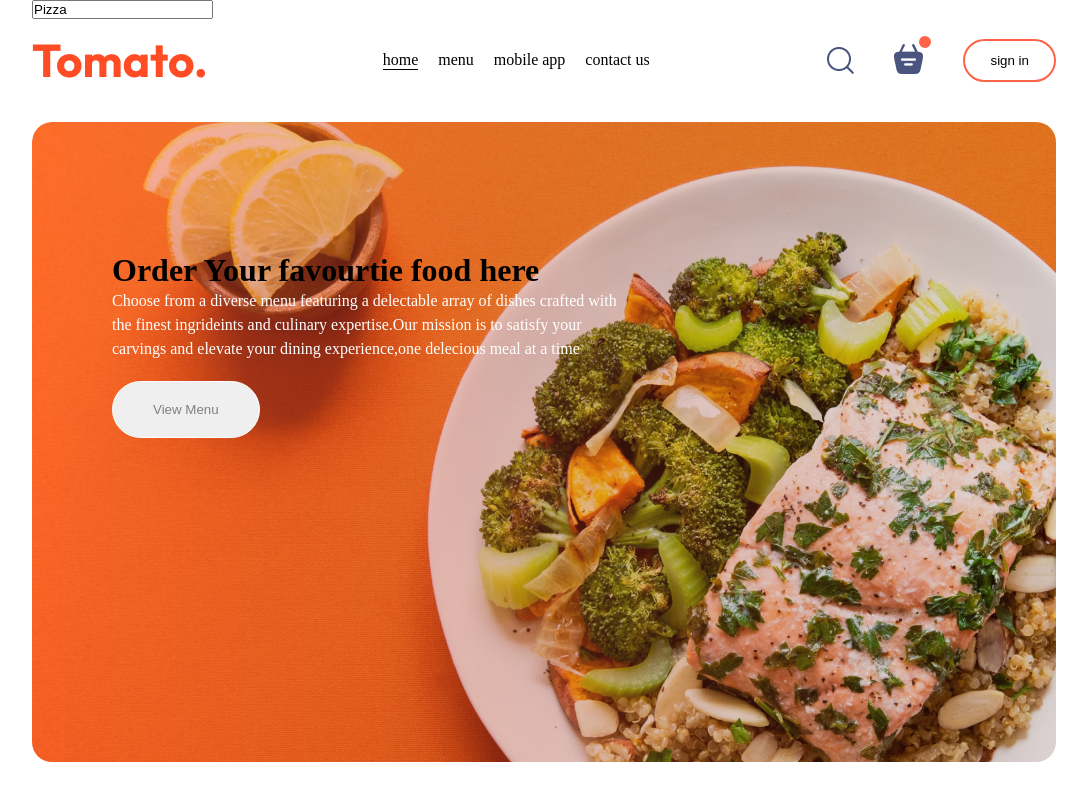
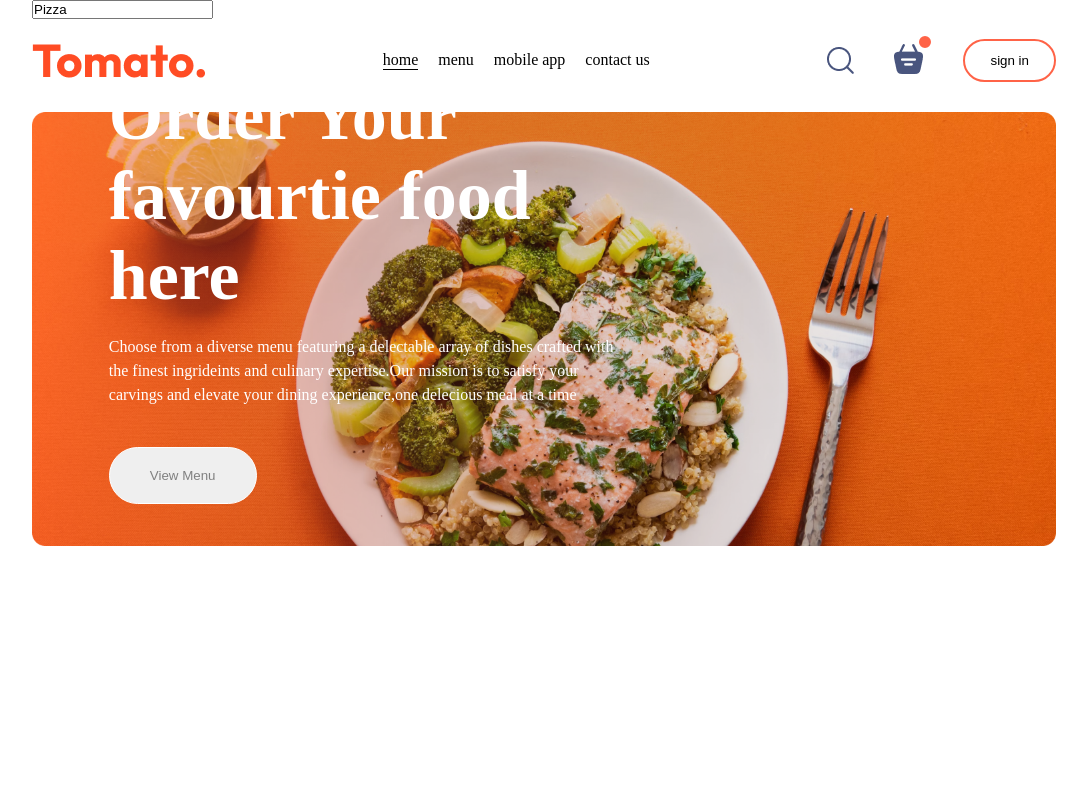
Before and after one commit to Ayush202Patel/tomatoPractice, a React (Vite) app in the folder practice/: page / in a window 1280 px wide. Shown: the whole page, without its empty margins (96-1183 px from the left). Built offline with nearby package versions, Linux system fonts and the light colour scheme; no server answers.

Commit message:
Completed Hero

```diff
--- a/practice/src/components/Header/Header.css
+++ b/practice/src/components/Header/Header.css
@@ -1,17 +1,26 @@
 .hero {
-    margin-top: 40px;
-    height: 80vh;
-    background-image: url(/header_img.png);
-    border-radius: 20px;
-    display: flex;
-    align-items: start;
-    flex-direction: column;
-    padding: 80px;
+    height: 34vw;
+    margin: 30px auto;
+    background: url(/header_img.png) no-repeat;
+    background-size: contain;
+    position: relative;
 }
 
 .header-content {
-    margin-top: 50px;
-    width: 60%;
+    position: absolute;
+    display: flex;
+    flex-direction: column;
+    align-items: start;
+    gap: 1.5vw;
+    max-width: 50%;
+    bottom: 10%;
+    left: 6vw;
+    animation: fadeIn 3s;
+}
+
+.hero h1 {
+    font-size: 70px;
+    color: white;
 }
 
 .hero p {
--- a/practice/src/components/Search/Search.jsx
+++ b/practice/src/components/Search/Search.jsx
@@ -1,12 +1,15 @@
 import React, { useEffect, useState } from "react";
-
+const URL = "https://api.spoonacular.com/recipes/complexSearch";
+const API_Key = "0c73ae803c9b408d8e2bf36e4c020982";
 const Search = () => {
   const [query, setQuery] = useState("Pizza");
   useEffect(() => {
-    function demo() {
-      console.log("Demo Function Executed");
+    async function getFoodData() {
+      const result = await fetch(`${URL}?query=${query}&apiKey=${API_Key}`);
+      const data = await result.json();
+      console.log(data.results);
     }
-    demo();
+    getFoodData();
   }, [query]);
   return (
     <div>
```
